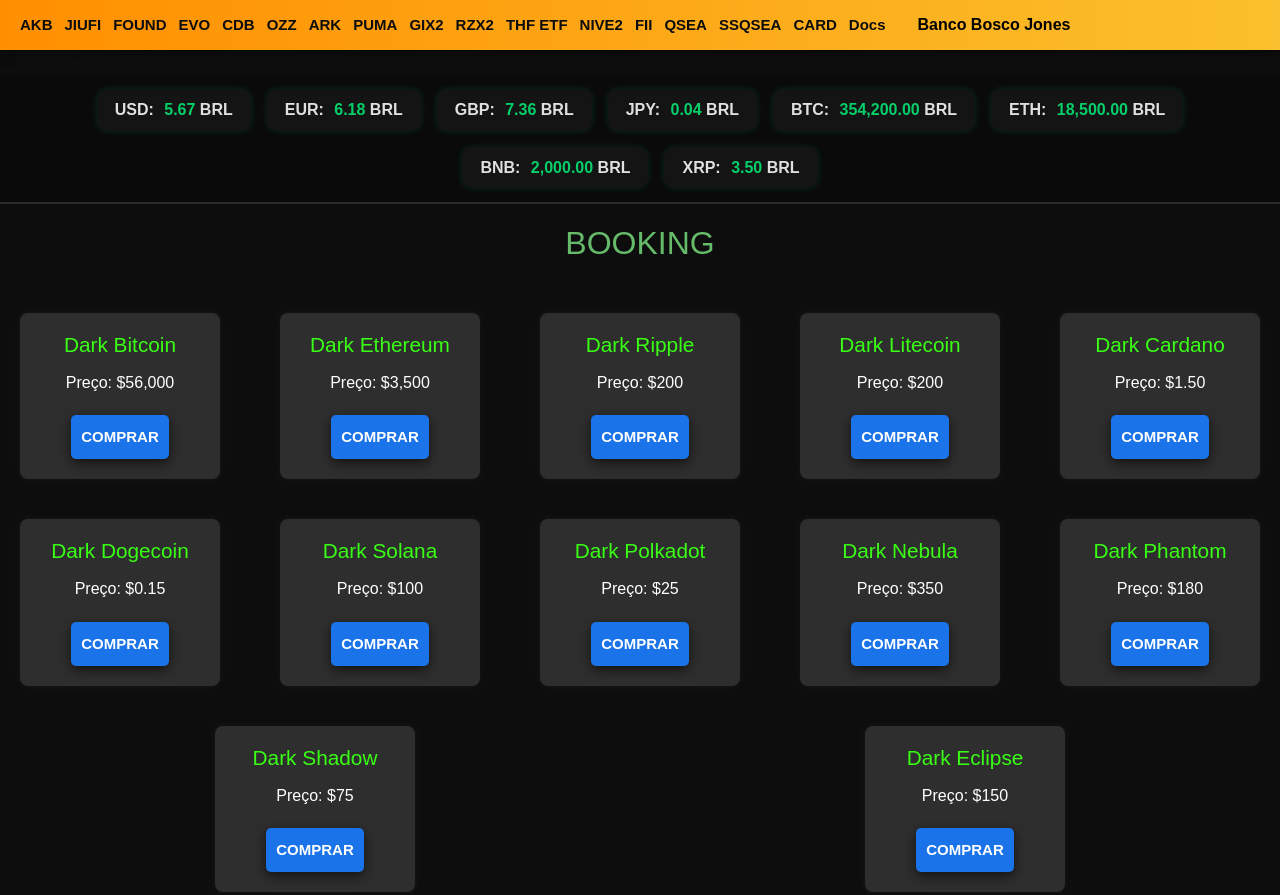
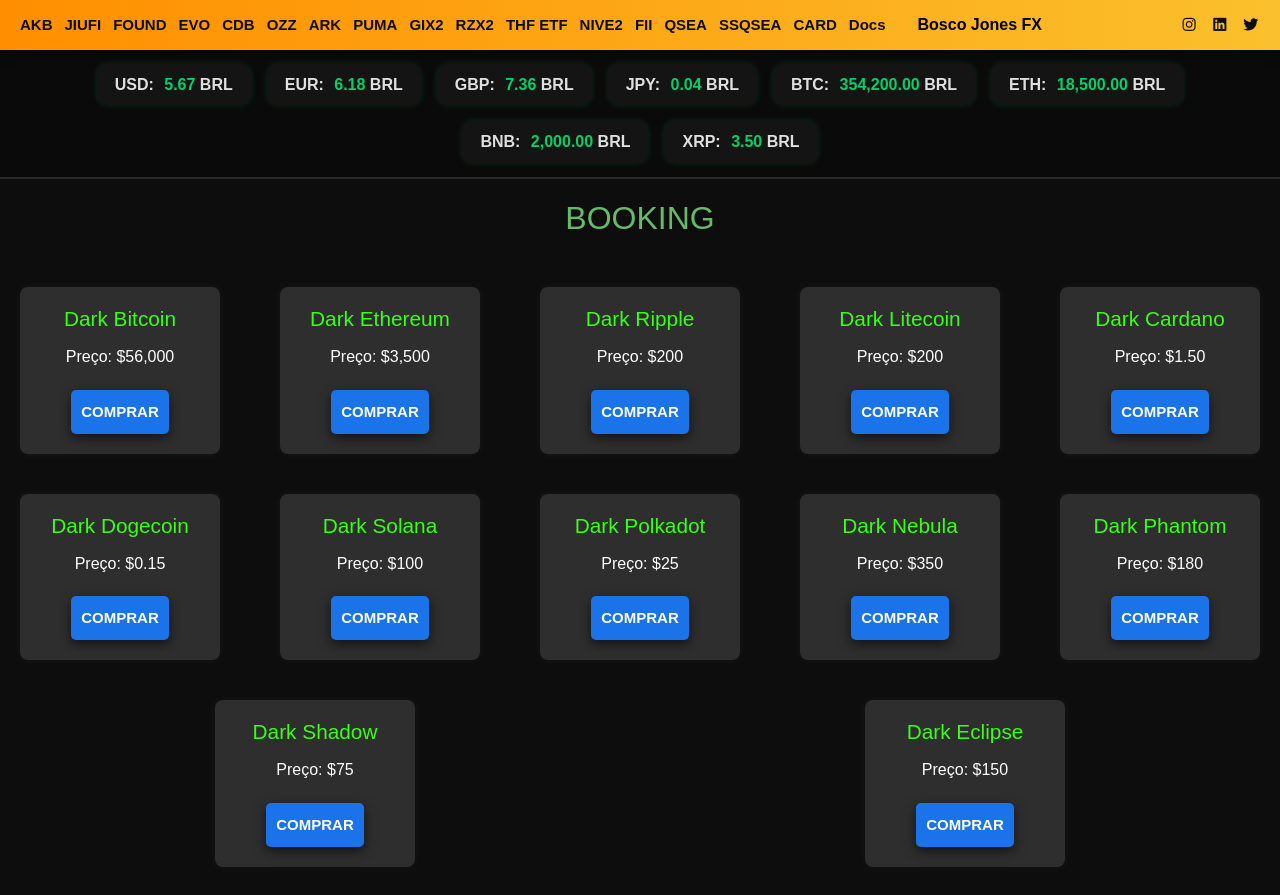
Before and after one commit to NSCSUPORT/boscojones, a website: page market.html in a window 1280 px wide. Shown: the top 895 px of the page. Drawn offline with nearby package versions, Linux system fonts and the light colour scheme; no server answers.

Commit message:
Update market.html

```diff
--- a/market.html
+++ b/market.html
@@ -295,12 +295,8 @@ footer {
         <li><a href="https://nscsuport.github.io/boscojones/ssqsea.html" target="_blank">SSQSEA</a></li>
         <li><a href="https://nscsuport.github.io/boscojones/CARD.HTML" target="_blank">CARD</a></li>
         <li><a href="https://docs.google.com/document/d/14k4L8ycI3LfkvBVSqKA20oo6V1wfNofbvb9BezFqMQQ/edit?usp=sharing" target="_blank">Docs</a></li>
-        <li style="color: black; font-weight: bold; padding-left: 20px;">Banco Bosco Jones</li>
+    <li style="color: black; font-weight: bold; padding-left: 20px;"> Bosco Jones FX </li>
     </ul>
-</nav>
-
-        <!-- Importação do Font Awesome (no <head>) -->
-<link rel="stylesheet" href="https://cdnjs.cloudflare.com/ajax/libs/font-awesome/5.15.4/css/all.min.css" />
 
 <!-- Bloco de ícones sociais -->
 <ul class="social-icons">
@@ -308,6 +304,8 @@ footer {
     <li><a href="https://www.linkedin.com/company/brncx/" target="_blank" rel="noopener noreferrer"><i class="fab fa-linkedin"></i></a></li>
     <li><a href="https://twitter.com/lucasjanuario14" target="_blank" rel="noopener noreferrer"><i class="fab fa-twitter"></i></a></li>
 </ul>
+        <!-- Importação do Font Awesome (no <head>) -->
+<link rel="stylesheet" href="https://cdnjs.cloudflare.com/ajax/libs/font-awesome/5.15.4/css/all.min.css" />
 
     </nav>
     <!-- Navbar de Câmbio -->
```
